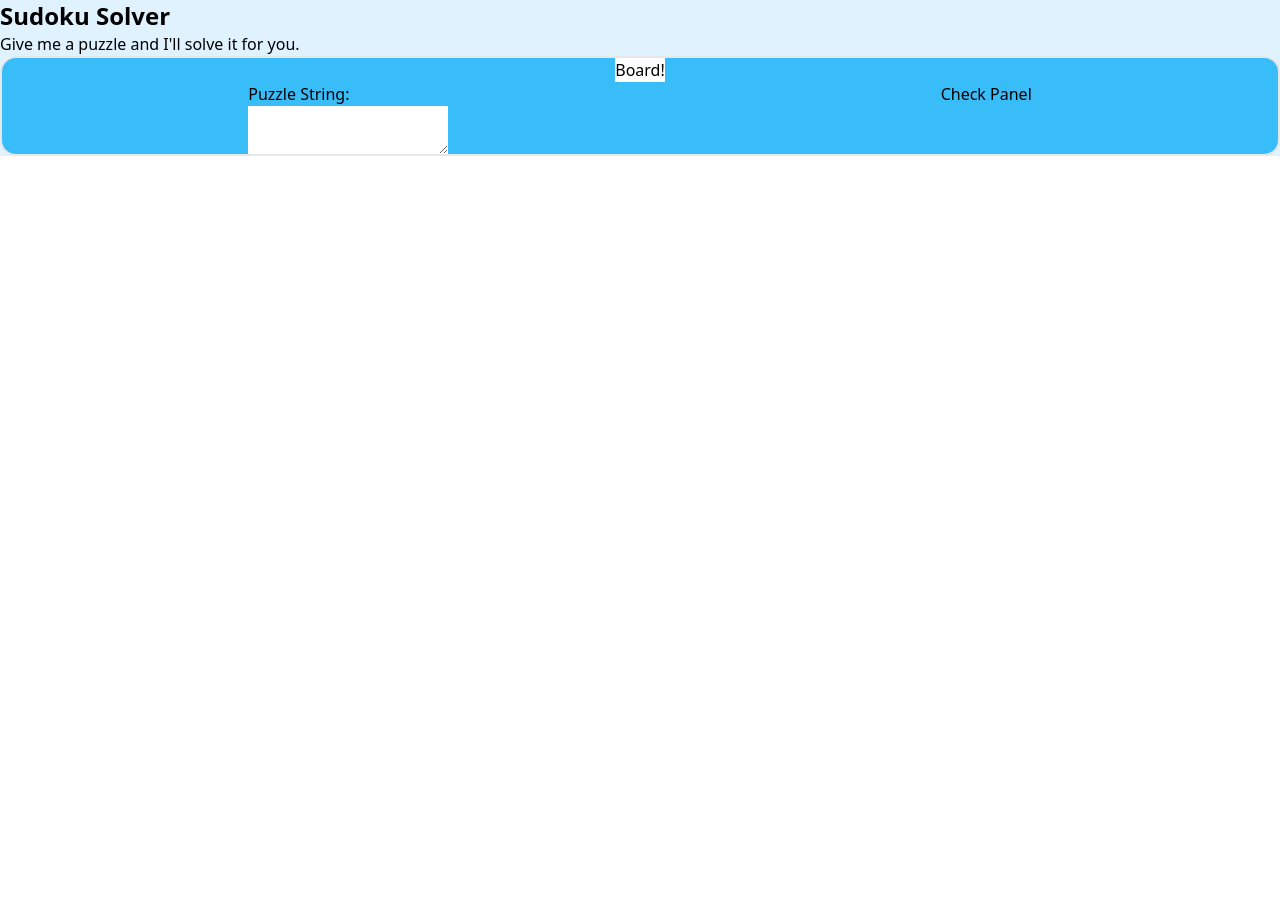
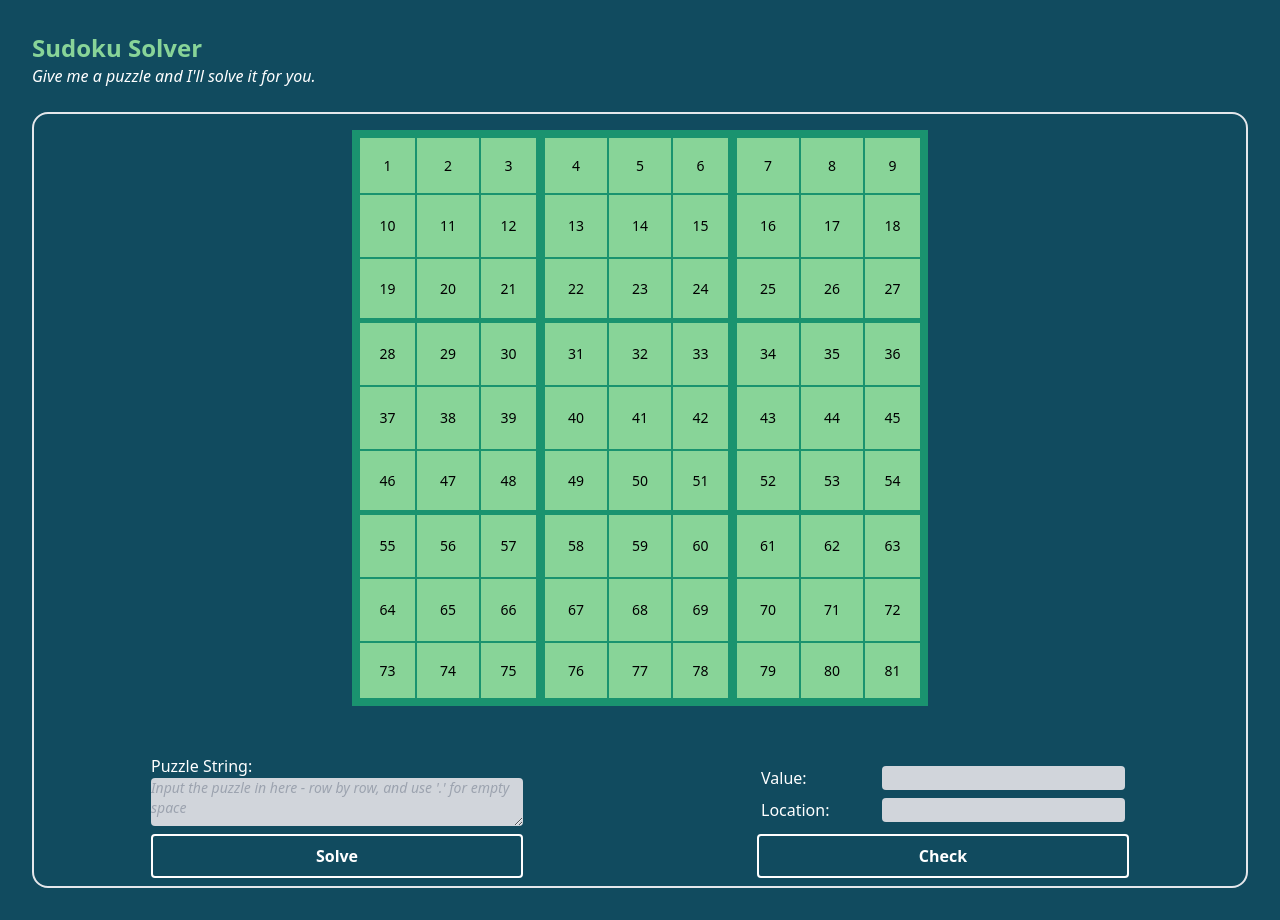
Before and after one commit to charcparle/project-sudoku-solver, a React (Create React App) app in the folder client/: page / in a window 1280 px wide. Before the commit the page ends 800 px from the top, so only its background shows below. Built offline with nearby package versions, Linux system fonts and the light colour scheme.

Commit message:
Set up UI of three base components

```diff
--- a/client/src/App.js
+++ b/client/src/App.js
@@ -4,18 +4,25 @@ import CheckPanel from "./components/CheckPanel"
 
 function App() {
   return (
-    <div className="bg-sky-100 h-full">
-      <h1 className="font-bold text-2xl">Sudoku Solver</h1>
-      <h4>Give me a puzzle and I'll solve it for you.</h4>
-      <div className="flex flex-col border-2 rounded-2xl bg-sky-400 items-center">
-        <div className="bg-white">
-          <Board />
-        </div>
-        <div className="flex flex-row border-1 justify-around w-full">
-          <div className="items-center">
-            <Input />
+    <div className="h-full p-8">
+      <h1 className="font-bold text-2xl text-greenApple">Sudoku Solver</h1>
+      <h4 className="text-white italic">
+        Give me a puzzle and I'll solve it for you.
+      </h4>
+      <br />
+      <div className="flex flex-col items-center">
+        <div className="flex flex-col border-2 rounded-2xl items-center w-full">
+          <div className="w-4/5 m-2 p-2">
+            <Board />
           </div>
-          <div className="items-center"><CheckPanel /></div>
+          <div className="flex flex-row border-1 justify-around w-full">
+            <div className="items-center w-1/3">
+              <Input />
+            </div>
+            <div className="items-center w-1/3">
+              <CheckPanel />
+            </div>
+          </div>
         </div>
       </div>
     </div>
--- a/client/src/components/Board.jsx
+++ b/client/src/components/Board.jsx
@@ -1,8 +1,25 @@
-
 function Board() {
+  let grids = []
+  for (let i = 1; i <= 81; i++) {
+    grids.push(
+      <div
+        className={
+          "flex bg-greenApple hover:bg-white border border-glowEmerald items-center text-sm m-0 p-1 h-16 w-16 content-center justify-center " +
+          (i % 3 === 0 && " border-r-8 ") +
+          (i % 9 === 1 && " border-l-8 ") +
+          (Math.ceil(i / 9) % 3 === 0 && " border-b-4 ") +
+          (Math.ceil(i / 9) === 1 && " border-t-8 ") +
+          (Math.ceil(i / 9) === 9 && " border-b-8 ")
+        }
+        key={i}
+      >
+        {i}
+      </div>
+    )
+  }
   return (
-    <div>
-      Board!
+    <div className="flex flex-col items-center">
+      <div className="grid grid-cols-9 w-max">{grids}</div>
     </div>
   )
 }
--- a/client/src/components/CheckPanel.jsx
+++ b/client/src/components/CheckPanel.jsx
@@ -1,5 +1,25 @@
 function CheckPanel() {
-  return <div>Check Panel</div>
+  return (
+    <div className="flex flex-col justify-end m-2 p-2 text-white h-full">
+      <div className="flex flex-row justify-between m-1">
+        Value:
+        <input
+          type="text"
+          className="bg-gray-300 w-2/3 rounded text-glowEmerald"
+        />
+      </div>
+      <div className="flex flex-row justify-between m-1">
+        Location:
+        <input
+          type="text"
+          className="bg-gray-300 w-2/3 rounded text-glowEmerald"
+        />
+      </div>
+      <div className="flex items-center w-full">
+        <button className="btn w-full">Check</button>
+      </div>
+    </div>
+  )
 }
 
 export default CheckPanel
--- a/client/src/components/Input.jsx
+++ b/client/src/components/Input.jsx
@@ -1,9 +1,14 @@
-
 function Input() {
+  const placeholderString =
+    "Input the puzzle in here - row by row, and use '.' for empty space"
   return (
-    <div>
+    <div className="flex flex-col m-2 p-2 text-white justify-end h-full">
       Puzzle String:
-      <textarea row={"15"} col="40" className="block"></textarea>
+      <textarea
+        className="block bg-gray-300 placeholder:italic placeholder:text-sm rounded text-midnightGreen hover:bg-gray-100"
+        placeholder={placeholderString}
+      ></textarea>
+      <button className="btn" type="submit">Solve</button>
     </div>
   )
 }
--- a/client/src/index.css
+++ b/client/src/index.css
@@ -1,3 +1,7 @@
 @tailwind base;
 @tailwind components;
 @tailwind utilities;
+
+body {
+    background-color: #114B5F
+}
--- a/client/tailwind.config.js
+++ b/client/tailwind.config.js
@@ -1,9 +1,44 @@
+const plugin = require("tailwindcss/plugin")
 module.exports = {
-  content: [
-    "./src/**/*.{js,jsx,ts,tsx,html}",
+  content: ["./src/**/*.{js,jsx,ts,tsx,html}"],
+  theme: {
+    extend: {
+      colors: {
+        midnightGreen: "#114B5F",
+        glowEmerald: "#1A936F",
+        greenApple: "#88D498",
+      },
+    },
+  },
+  plugins: [
+    plugin(function ({ addComponents }) {
+      addComponents({
+        ".btn": {
+          marginTop: "0.5rem",
+          marginBottom: "0.5rem",
+          padding: ".5rem 1rem",
+          borderRadius: "0.25rem",
+          border: "2px solid white",
+          fontWeight: "600",
+          "&:hover": {
+            backgroundColor: "#1A936F",
+          },
+        },
+        ".btn-blue": {
+          backgroundColor: "#3490dc",
+          color: "#fff",
+          "&:hover": {
+            backgroundColor: "#2779bd",
+          },
+        },
+        ".btn-red": {
+          backgroundColor: "#e3342f",
+          color: "#fff",
+          "&:hover": {
+            backgroundColor: "#cc1f1a",
+          },
+        },
+      })
+    }),
   ],
-  theme: {
-    extend: {},
-  },
-  plugins: [],
 }
```
